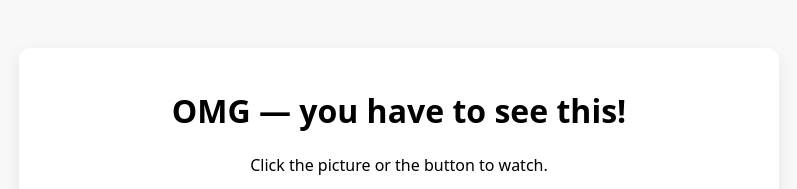
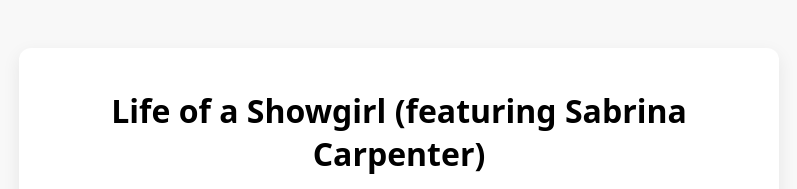
Before and after one commit to nickbarsala33-lang/taylor-prank, a plain HTML site: page index.html in a window 1280 px wide. Shown: the top 189 px of the page, without its empty margins (241-1038 px from the left). Drawn offline with Linux system fonts and the light colour scheme.

Commit message:
Update index.html

```diff
--- a/index.html
+++ b/index.html
@@ -31,7 +31,7 @@
 </head>
 <body>
   <div class="card">
-    <h1>OMG — you have to see this!</h1>
+    <h1>Life of a Showgirl (featuring Sabrina Carpenter)</h1>
     <p>Click the picture or the button to watch.</p>
 
     <!-- Taylor image -->
```
